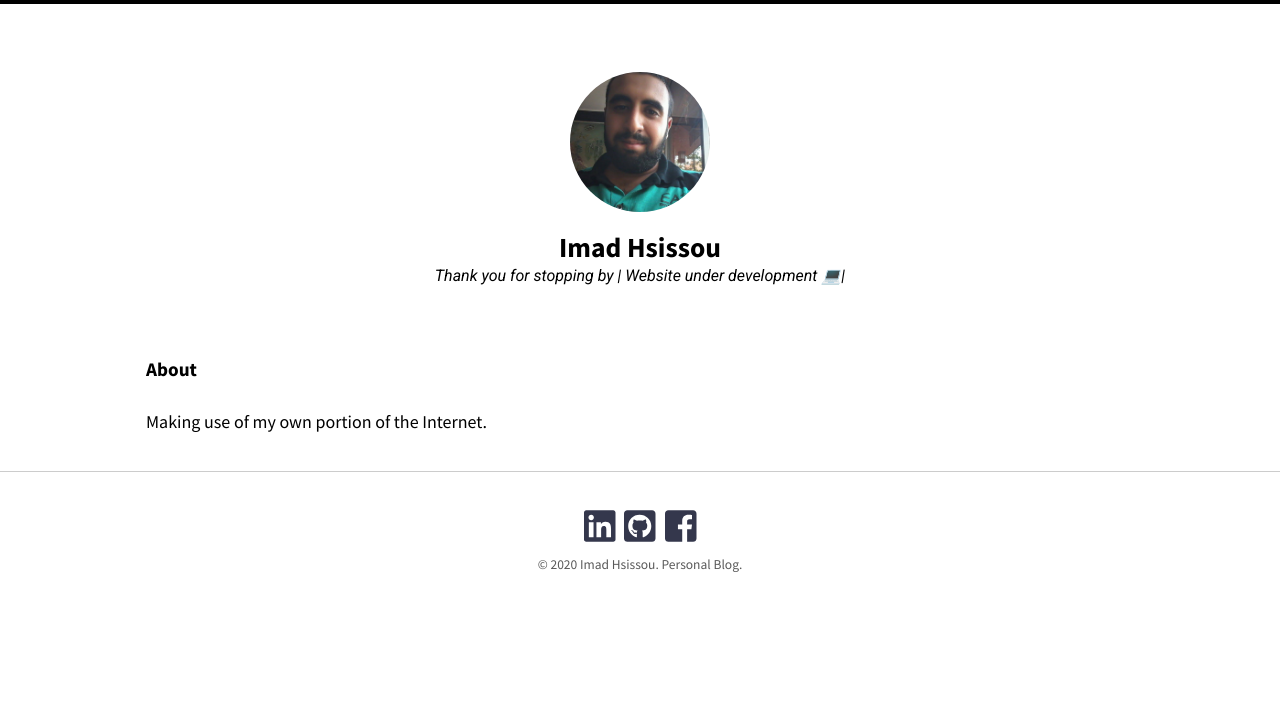
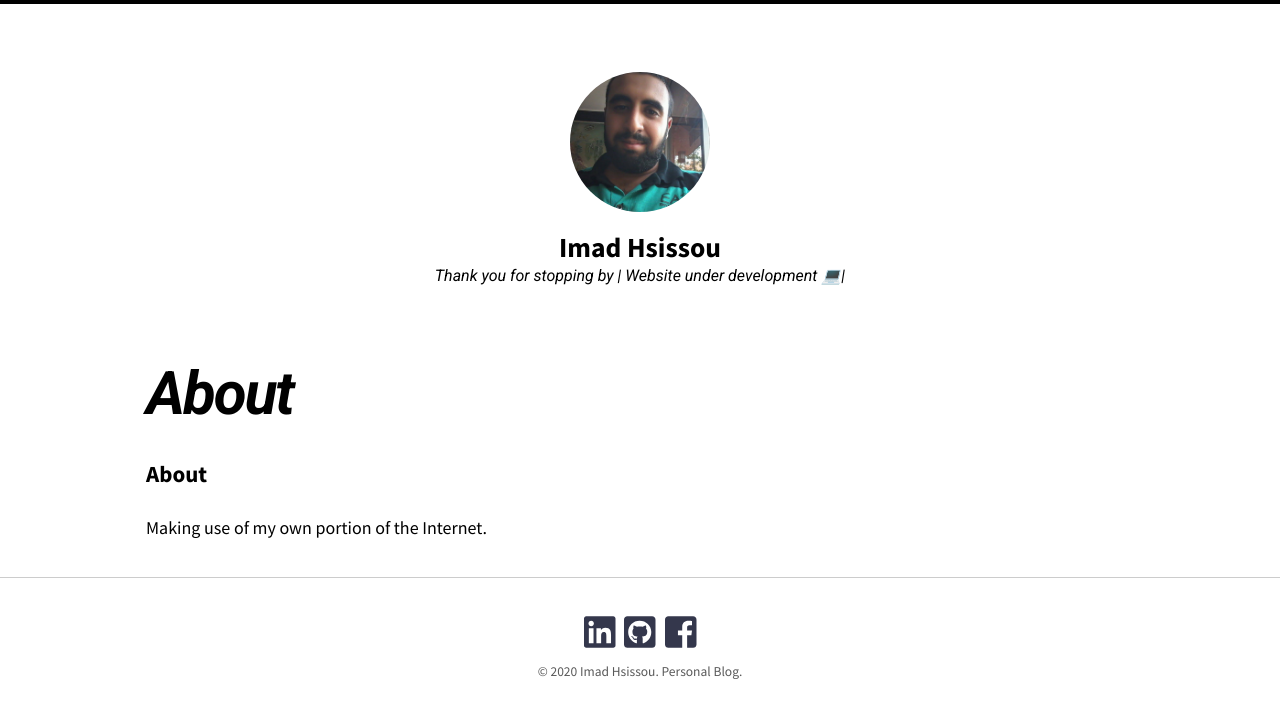
Before and after one commit to imadhsissou/imadhsissou.github.io, a Jekyll site: the page built from about.md, in a window 1280 px wide. Shown: the top 718 px of the page. Built offline with Jekyll 4.4.1, drawn with Linux system fonts in a browser that asks for light colours; nearby versions of some CDN libraries; our own code applies the rules of GitHub Pages for plain Markdown files.

Commit message:
Update about.md

```diff
--- a/about.md
+++ b/about.md
@@ -2,6 +2,6 @@
 layout: page
 ---
 
-#### About
+### About
 
 Making use of my own portion of the Internet.
```
